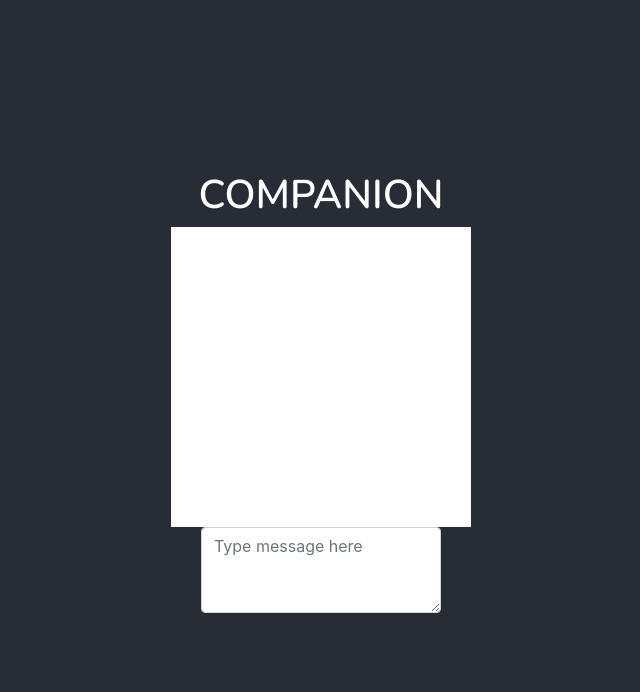
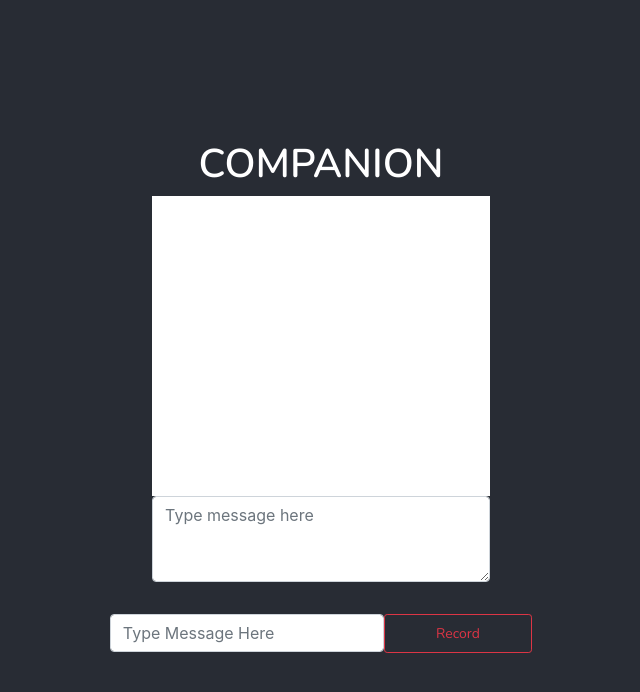
Before and after one commit to apinanyogaratnam/companion-client, a React (Create React App) app: page /#/companion in a window 1280 px wide. Shown: the top 692 px of the page, without its empty margins (319-959 px from the left). Built offline with nearby package versions, Linux system fonts and the light colour scheme.

Commit message:
imported recording component

```diff
--- a/src/Companion.js
+++ b/src/Companion.js
@@ -1,9 +1,11 @@
 import React, { useState } from 'react';
 import Form from 'react-bootstrap/Form';
 import './Companion.css'
+import { RecordableTextField } from './Auth/Fields';
 
 const Companion = () => {
     const [messages, setMessages] = useState([]);
+    const [message, setMessage] = useState('');
     // {bot: "text"}
     // {user: "text"}
 
@@ -22,6 +24,7 @@ const Companion = () => {
                 <Form.Control as="textarea" placeholder="Type message here" rows={3} />
             </Form.Group>
             </Form>
+            <RecordableTextField controlId='formMessage' label='Type Message Here' value={message} setValue={setMessage}/>
         </div>
     );
 }
```
